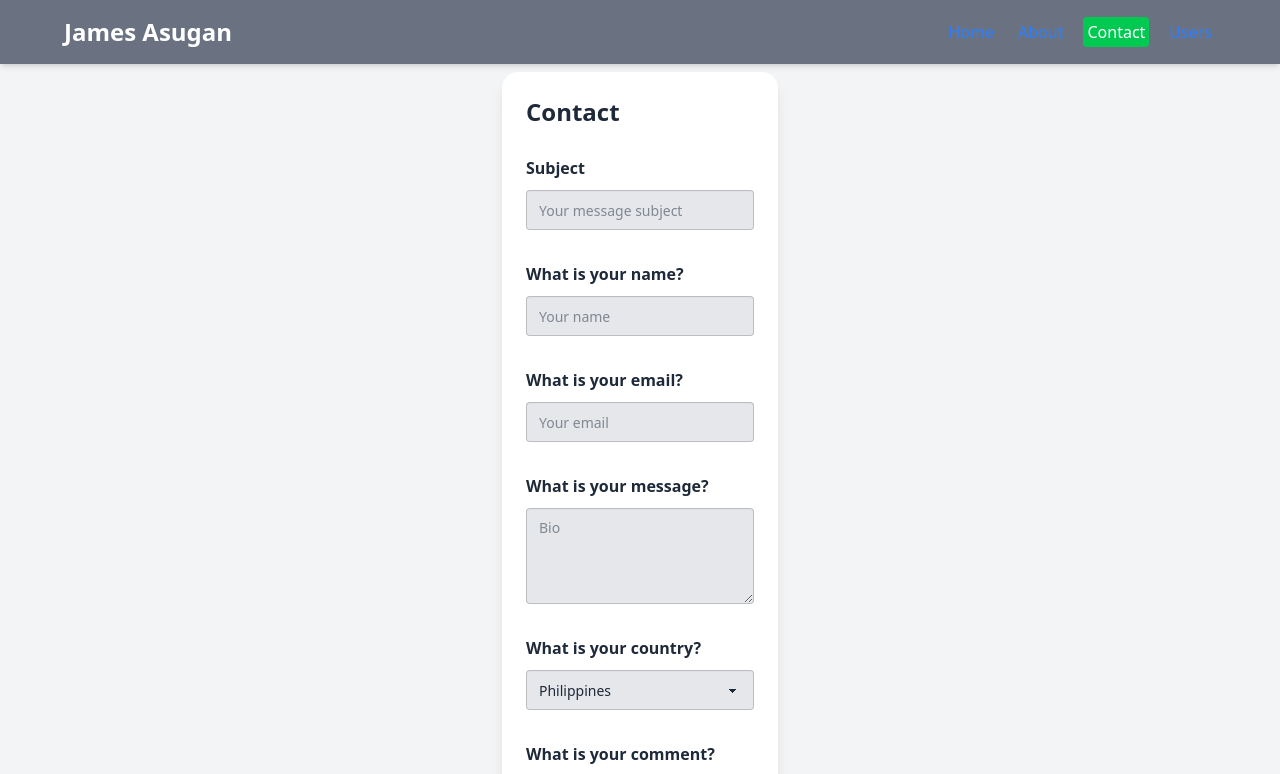
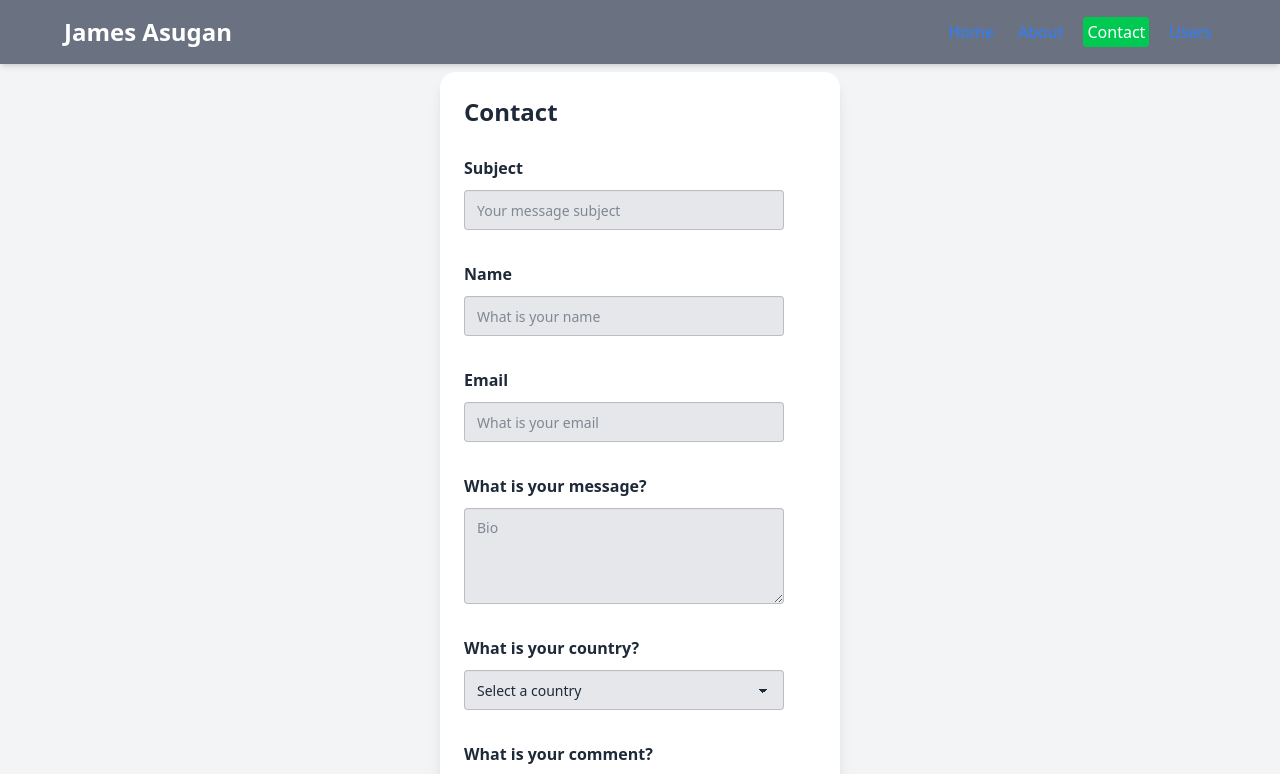
Before and after one commit to jamesasugan/100Days_of_Learning_React, a React (Vite) app: page /contact in a window 1280 px wide. Shown: the top 774 px of the page. Built offline with nearby package versions, Linux system fonts and the light colour scheme.

Commit message:
Day 40: Review: Forms + Routing

```diff
--- a/src/pages/Contact.jsx
+++ b/src/pages/Contact.jsx
@@ -1,9 +1,12 @@
 import { useState } from "react";
+import { contactSchema } from "../assets/utils/validationSchema";
+import InputField from "../components/forms/InputField";
 
 const Contact = () => {
-  const [successMessage, setsuccessMessage] = useState("");
+  const [successMessage, setSuccessMessage] = useState("");
   const [submittedData, setSubmittedData] = useState(null);
   const [errors, setErrors] = useState({});
+  const [loading, setLoading] = useState(false);
 
   const initialFormState = {
     subject: "",
@@ -14,97 +17,162 @@ const Contact = () => {
     comment: "",
     subscribe: false,
   };
-
   const [formData, setFormData] = useState(initialFormState);
 
   const handleChange = (e) => {
     const { name, value, type, checked } = e.target;
+
     setFormData((prev) => ({
       ...prev,
       [name]: type === "checkbox" ? checked : value,
     }));
+
+    if (errors[name]) {
+      setErrors((prev) => {
+        const newErrors = { ...prev };
+        delete newErrors[name];
+        return newErrors;
+      })
+    }
   };
 
-  const validate = () => {
-    const newErrors = {};
-    if(!formData.subject.trim()) newErrors.subject = "Subject is required";
-    if(!formData.name.trim()) newErrors.name = "Name is required";
-    if(!formData.email.trim()){
-      newErrors.email = "Email is required";
-    } else if(!/\S+@\S+\.\S+/.test(formData.email)) {
-      newErrors.email = "Email is invalid";
-    }
-    if(!formData.message.trim()) newErrors.message = "Message is required";
-    if(!formData.country.trim()) newErrors.country = "Country is required";
-    if(!formData.comment.trim()) newErrors.comment = "Comment is required";
-    return newErrors;
-  }
+  const handleSubmit = async (e) => {
+    e.preventDefault();
+    setLoading(true);
 
-  const handleSubmit = (e) => {
-    e.preventDefault();
-    const validateErrors = validate();
-    if(Object.keys(validateErrors).length > 0) {
-      setErrors(validateErrors);
-      return
-    }
+    try {
+      await contactSchema.validate(formData, { abortEarly: false });
+
       setErrors({});
+      setSubmittedData(formData);
       console.log(formData);
-    setSubmittedData(formData);
-    setsuccessMessage("Form Submitted!");
+      setSuccessMessage("Form Submitted!");
+
       setTimeout(() => {
-      setsuccessMessage("");
+        setSuccessMessage("");
         setSubmittedData(null);
         setFormData(initialFormState);
+        setLoading(false);
       }, 3000);
 
-
+    } catch (validationError) {
+      if (validationError.inner) {
+        const formErrors = validationError.inner.reduce((acc, err) => {
+          acc[err.path] = err.message;
+          return acc;
+        }, {});
+        setErrors(formErrors);
       }
+      setLoading(false);
+    }
+  };
 
   return (
-    <div className="p-6 max-w-md mx-auto bg-white shadow-lg rounded-2xl mt-2">
+    <div className="p-6 w-[25rem] mx-auto bg-white shadow-lg rounded-2xl mt-2">
       <h2 className="text-2xl font-bold mb-4">Contact</h2>
-      <form onSubmit={handleSubmit} className="space-y-4">
-        <fieldset className="fieldset">
-          <label htmlFor="subject" className="fieldset-legend text-gray-800 text-base">Subject</label>
-          <input type="text" id="subject" name="subject" autoComplete="none" value={formData.subject} onChange={handleChange} placeholder="Your message subject" className="input bg-gray-200"/>
-          {errors.subject && <p className="text-red-500 text-sm">{errors.subject}</p>}
-        </fieldset>
-        <fieldset className="fieldset">
-          <label htmlFor="name" className="fieldset-legend text-gray-800 text-base">What is your name?</label>
-          <input type="text" id="name" name="name" autoComplete="none" value={formData.name} onChange={handleChange} placeholder="Your name" className="input bg-gray-200"/>
-          {errors.name && <p className="text-red-500 text-sm">{errors.name}</p>}
-        </fieldset>
-        <fieldset className="fieldset">
-          <label htmlFor="email" className="fieldset-legend text-gray-800 text-base">What is your email?</label>
-          <input type="email" id="email" name="email" autoComplete="none" value={formData.email} onChange={handleChange} placeholder="Your email" className="input bg-gray-200"/>
-          {errors.email && <p className="text-red-500 text-sm">{errors.email}</p>}
-        </fieldset>
+      <form onSubmit={handleSubmit} className="space-y-4 ">
+
+        {/* Subject */}
+        <InputField
+          label="Subject"
+          name="subject"
+          value={formData.subject}
+          onChange={handleChange}
+          error={errors.subject}
+          placeholder="Your message subject"
+        />
+
+        {/* Name */}
+        <InputField
+          label="Name"
+          name="name"
+          value={formData.name}
+          onChange={handleChange}
+          error={errors.name}
+          placeholder="What is your name"
+        />
+
+        {/* Email */}
+        <InputField
+          label="Email"
+          type="email"
+          name="email"
+          value={formData.email}
+          onChange={handleChange}
+          error={errors.email}
+          placeholder="What is your email"
+        />
+
+        {/* Message */}
         <fieldset className="fieldset">
           <label htmlFor="message" className="fieldset-legend text-gray-800 text-base">What is your message?</label>
-          <textarea id="message" className="textarea h-24 bg-gray-200" autoComplete="none" value={formData.message} onChange={handleChange} name="message" placeholder="Bio"></textarea>
+          <textarea
+            id="message"
+            className="textarea h-24 bg-gray-200"
+            value={formData.message}
+            onChange={handleChange}
+            name="message"
+            placeholder="Bio"
+          />
           {errors.message && <p className="text-red-500 text-sm">{errors.message}</p>}
         </fieldset>
+
+        {/* Country */}
         <fieldset className="fieldset">
           <label htmlFor="country" className="fieldset-legend text-gray-800 text-base">What is your country?</label>
-          <select value={formData.country} name="country" id="country" autoComplete="none" onChange={handleChange} className="select bg-gray-200">
-            <option disabled={true}>Select a country</option>
+          <select
+            value={formData.country}
+            name="country"
+            id="country"
+            onChange={handleChange}
+            className="select bg-gray-200"
+          >
+            <option value="">Select a country</option>
             <option value="Philippines">Philippines</option>
             <option value="USA">USA</option>
             <option value="Canada">Canada</option>
           </select>
           {errors.country && <p className="text-red-500 text-sm">{errors.country}</p>}
         </fieldset>
+
+        {/* Comment */}
         <fieldset className="fieldset">
           <label htmlFor="comment" className="fieldset-legend text-gray-800 text-base">What is your comment?</label>
-          <textarea id="comment" className="textarea h-24 bg-gray-200" autoComplete="none" value={formData.comment} onChange={handleChange} name="comment" placeholder="Bio"></textarea>
+          <textarea
+            id="comment"
+            className="textarea h-24 bg-gray-200"
+            value={formData.comment}
+            onChange={handleChange}
+            name="comment"
+            placeholder="Comment"
+          />
           {errors.comment && <p className="text-red-500 text-sm">{errors.comment}</p>}
         </fieldset>
+
+        {/* Subscribe */}
         <fieldset className="fieldset">
           <label htmlFor="subscribe" className="fieldset-legend text-gray-800 text-base">Subscribe to newsletter?</label>
-          <input type="checkbox" id="subscribe" name="subscribe" checked={formData.subscribe} onChange={handleChange}
-          className="checkbox checkbox-info" />
+          <input
+            type="checkbox"
+            id="subscribe"
+            name="subscribe"
+            checked={formData.subscribe}
+            onChange={handleChange}
+            className="checkbox checkbox-info"
+          />
         </fieldset>
-        <button type="submit" className="btn btn-success">Submit</button>
+
+        <button
+          type="submit"
+          className={`btn btn-success ${loading ? "btn-disabled" : ""}`}
+          disabled={loading}
+        >
+          {loading && <span className="loading loading-spinner mr-2"></span>}
+          {loading ? "Loading..." : "Submit"}
+        </button>
+
+
+
       </form>
 
       {submittedData && (
@@ -126,9 +194,8 @@ const Contact = () => {
           <p><strong>Subscribe: </strong>{submittedData.subscribe ? "Yes" : "No"}</p>
         </div>
       )}
+    </div>
+  );
+};
 
-    </div>
-  )
-}
-
-export default Contact
+export default Contact;
```
Also changed, not shown: 1 other file (tests, documents, lock files or other folders). Lines whose indentation alone changed are shown as unchanged.
